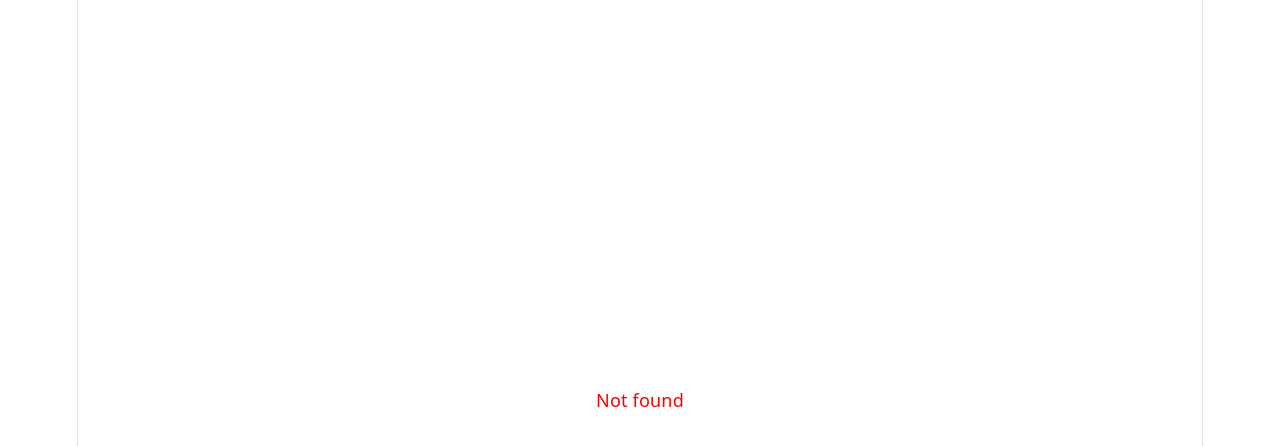
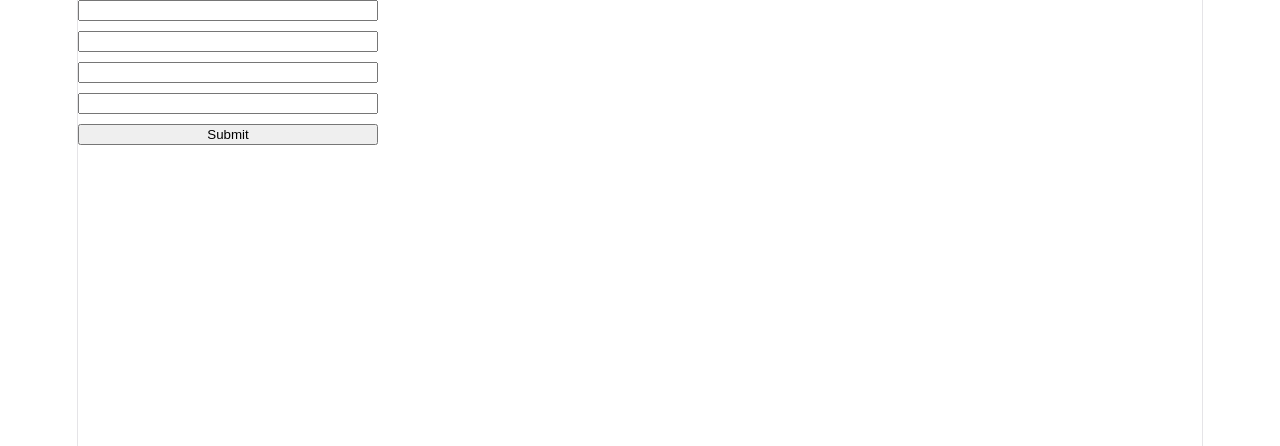
Before and after one commit to Beljar/react-pro, a React (Vite) app: page /signup in a window 1280 px wide. Shown: the top 446 px of the page. Built offline with nearby package versions, Linux system fonts and the light colour scheme.

Commit message:
feat: signup form

```diff
--- a/package.json
+++ b/package.json
@@ -13,12 +13,15 @@
     "preview": "vite preview"
   },
   "dependencies": {
+    "@hookform/resolvers": "^5.4.0",
     "@reduxjs/toolkit": "^2.12.0",
     "clsx": "^2.1.1",
     "react": "^19.2.7",
     "react-dom": "^19.2.7",
+    "react-hook-form": "^7.82.0",
     "react-redux": "^9.3.0",
-    "react-router-dom": "^7.18.0"
+    "react-router-dom": "^7.18.0",
+    "zod": "^4.4.3"
   },
   "devDependencies": {
     "@types/node": "^24.13.2",
--- a/src/app/router.tsx
+++ b/src/app/router.tsx
@@ -2,6 +2,7 @@ import { BrowserRouter, Navigate, Route, Routes } from 'react-router-dom';
 
 import { PageNotFound } from 'shared/index';
 
+import { SignupPage } from 'pages/signup/ui';
 import { TaskPage } from 'pages/tasks';
 
 import './index.css';
@@ -11,7 +12,8 @@ export const AppRouter = () => {
     <BrowserRouter>
       <Routes>
         <Route path="/tasks" element={<TaskPage />} />
-        <Route path="/" element={<Navigate to="/tasks" replace />} />
+        <Route path="/signup" element={<SignupPage />} />
+        <Route path="/" element={<Navigate to="/signup" replace />} />
         <Route path="*" element={<PageNotFound />} />
       </Routes>
     </BrowserRouter>
--- /dev/null
+++ b/src/features/singup/index.ts
@@ -0,0 +1 @@
+export { Signup } from './ui';
--- /dev/null
+++ b/src/features/singup/model/index.ts
@@ -0,0 +1 @@
+export { valuesSchema } from './schema';
--- /dev/null
+++ b/src/features/singup/model/schema.ts
@@ -0,0 +1,24 @@
+import zod from 'zod';
+
+export const valuesSchema = zod
+  .object({
+    userName: zod.string().min(1, { message: 'User name is required' }),
+    email: zod
+      .string()
+      .min(1, { message: 'Email name is required' })
+      .includes('@', { message: 'Должно содержать символ @' }),
+    password: zod
+      .string()
+      .min(1, { message: 'User name is required' })
+      .min(6, { message: 'Password must be at least 6 characters long' }),
+    passwordRepeat: zod.string().min(1, { message: 'User name is required' }),
+  })
+  .refine(
+    (values) => {
+      return values.password === values.passwordRepeat;
+    },
+    {
+      message: 'The passwords do not match.',
+      path: ['passwordRepeat'],
+    }
+  );
--- /dev/null
+++ b/src/features/singup/ui/index.tsx
@@ -0,0 +1,52 @@
+import { zodResolver } from '@hookform/resolvers/zod';
+import { type SubmitHandler, useForm } from 'react-hook-form';
+
+import { valuesSchema } from '../model';
+
+import styles from './styles.module.scss';
+
+type Inputs = {
+  userName: string;
+  email: string;
+  password: string;
+  passwordRepeat: string;
+};
+
+export const Signup = () => {
+  const {
+    register,
+    handleSubmit,
+    watch,
+    formState: { errors },
+  } = useForm<Inputs>({
+    resolver: zodResolver(valuesSchema),
+    mode: 'onBlur',
+  });
+  const onSubmit: SubmitHandler<Inputs> = (data) => console.log(data);
+
+  return (
+    <form onSubmit={handleSubmit(onSubmit)} className={styles.form}>
+      <div className={styles.form_item}>
+        <input {...register('userName')} />
+        {errors.userName && <span>{errors.userName.message}</span>}
+      </div>
+
+      <div className={styles.form_item}>
+        <input {...register('email', { required: true })} />
+        {errors.email && <span>{errors.email.message}</span>}
+      </div>
+
+      <div className={styles.form_item}>
+        <input {...register('password', { required: true })} />
+        {errors.password && <span>{errors.password.message}</span>}
+      </div>
+
+      <div className={styles.form_item}>
+        <input {...register('passwordRepeat', { required: true })} />
+        {errors.passwordRepeat && <span>{errors.passwordRepeat.message}</span>}
+      </div>
+
+      <input type="submit" />
+    </form>
+  );
+};
--- /dev/null
+++ b/src/features/singup/ui/styles.module.scss
@@ -0,0 +1,11 @@
+.form {
+  width: 300px;
+  display: flex;
+  flex-direction: column;
+  gap: 10px;
+}
+
+.form_item {
+  display: flex;
+  flex-direction: column;
+}
--- /dev/null
+++ b/src/pages/signup/ui/index.tsx
@@ -0,0 +1,5 @@
+import { Signup } from 'features/singup';
+
+export const SignupPage = () => {
+  return <Signup />;
+};
```
Also changed, not shown: src/pages/signup/index.ts (added), 1 other file (tests, documents, lock files or other folders).
